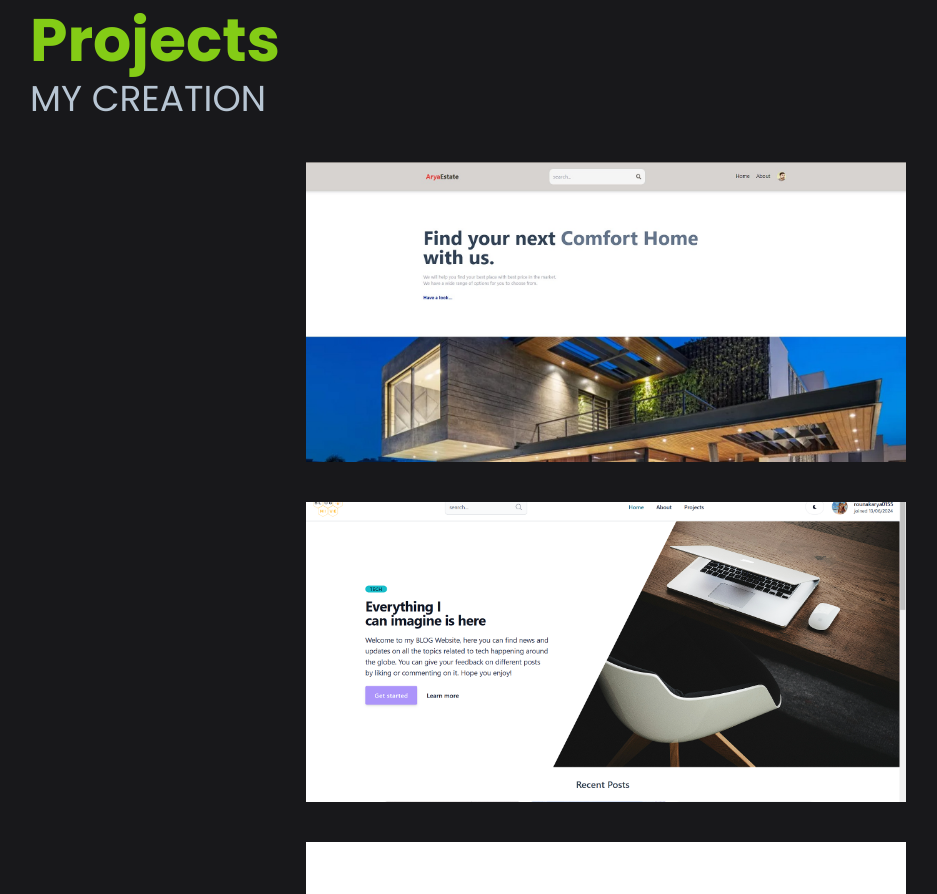
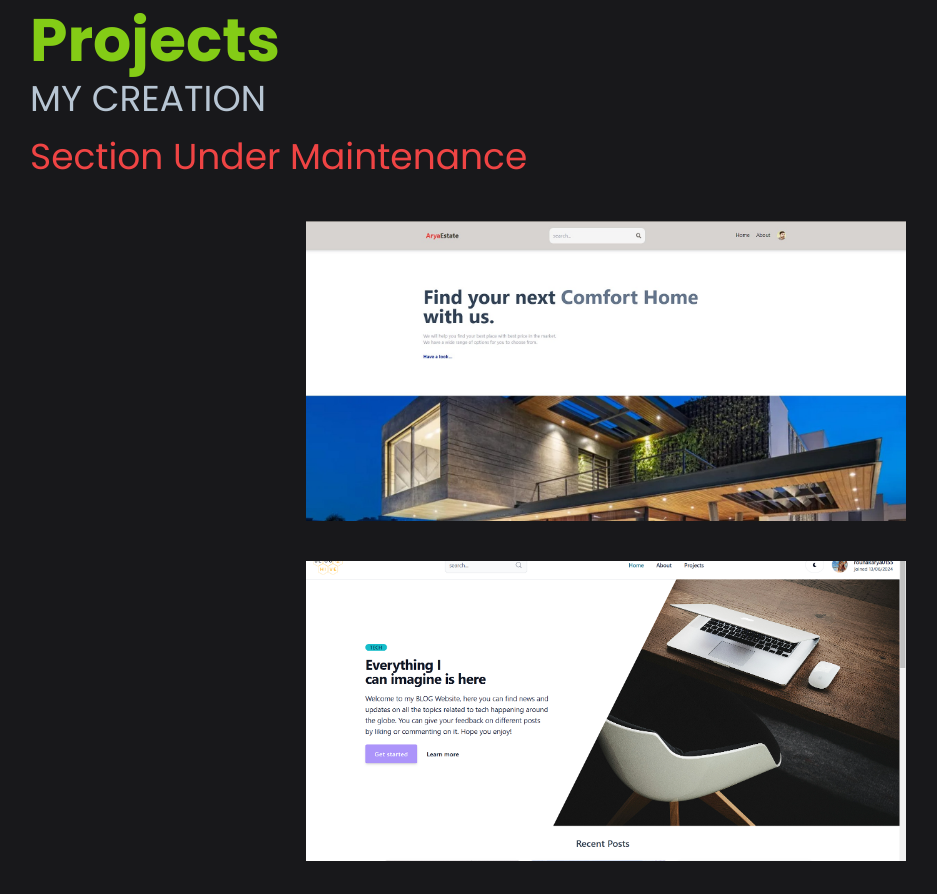
Before and after one commit to rounakkumararya/react_tailwind_portfolio, a React (Vite) app in the folder react_portfolio/: page / in a window 1280 px wide. Shown: the part 3980-4874 px from the top of the page, without its empty margins (34-971 px from the left). Built offline with nearby package versions, Linux system fonts and the light colour scheme; a web font is replaced by a local one.

Commit message:
update project section status

```diff
--- a/react_portfolio/src/components/Projects/Projects.jsx
+++ b/react_portfolio/src/components/Projects/Projects.jsx
@@ -21,6 +21,9 @@ const Projects = () => {
           <h4 className="subtitle" data-aos="fade-down">
             {Projects.subtitle}
           </h4>
+          <h4 className="text-red-500" data-aos="fade-down">
+            Section Under Maintenance
+          </h4>
           <br />
         </div>
         <div className="flex flex-wrap items-center align-middle justify-center w-full gap-5">
@@ -35,7 +38,7 @@ const Projects = () => {
                 <div>
                   <p>{content.description}</p>
                 </div>
-                <a href={content.link} target="_blank" rel="noreferrer"></a>
+                <a href="/projects" target="_blank" rel="noreferrer"></a>
               </figcaption>
             </figure>
           ))}
```
